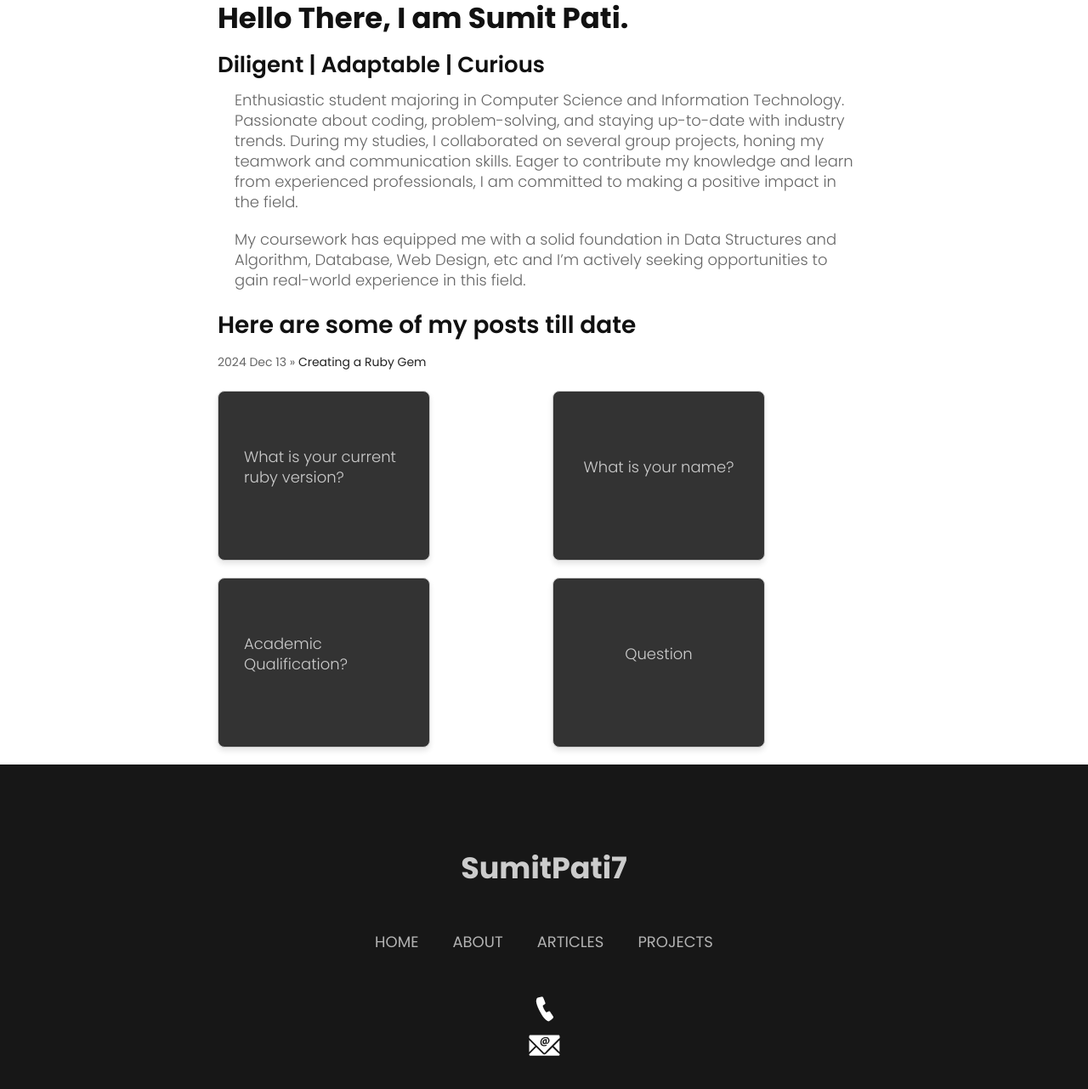
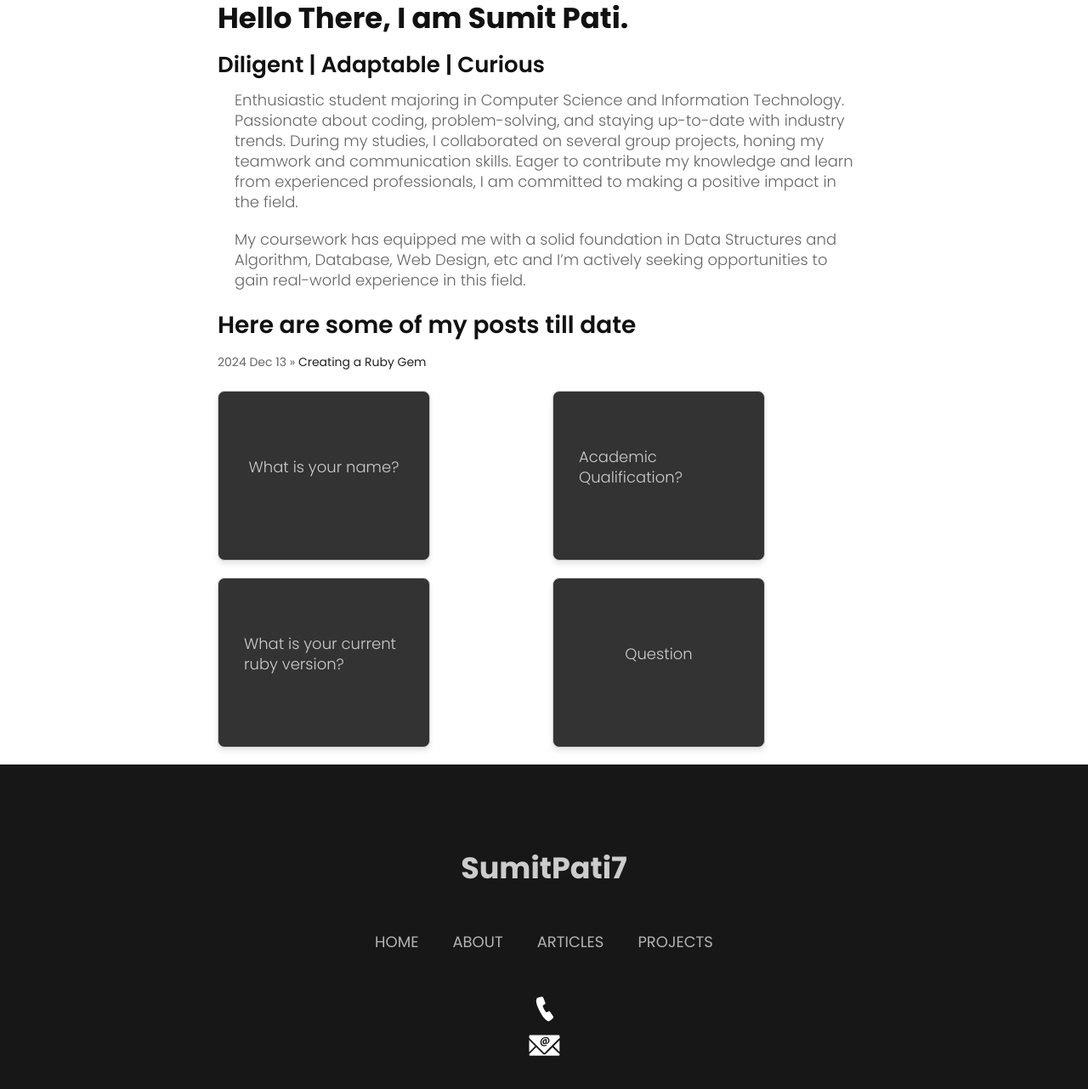
Before and after one commit to sumitpati7/blog, a Jekyll site: the page built from index.md, in a window 1280 px wide, cut to the strip 83-1384 px from the top of the page. Shown: the top 1282 px of the strip at 85% size. Built offline with Jekyll 4.4.1, drawn with Linux system fonts in a browser that asks for light colours; nearby versions of some CDN libraries; some web fonts are replaced; comment, search, counter and statistics services are not loaded.

Commit message:
auto commit

```diff
--- a/index.md
+++ b/index.md
@@ -2,14 +2,14 @@
 layout: default
 title: SumitPati7
 flashcards:
-  - question: What is your current ruby version?
-    answer: 3\.3.4
-
   - question: What is your name?
     answer: My name is **Sumit Pati**.
 
   - question: Academic Qualification?
     answer: Bachelor in CSIT
+
+  - question: What is your current ruby version?
+    answer: 3\.3.4
 
   - question: Question
     answer: Answer
```
